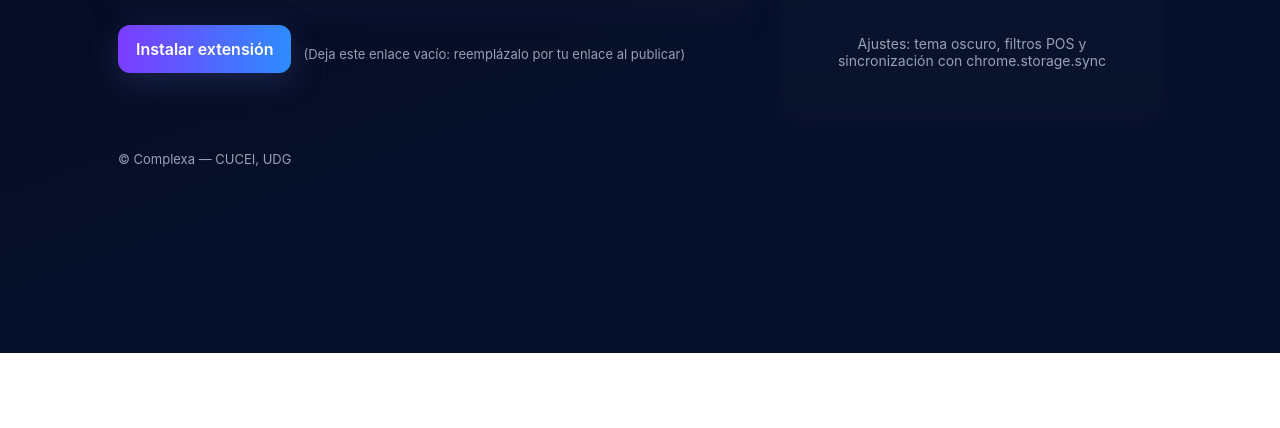
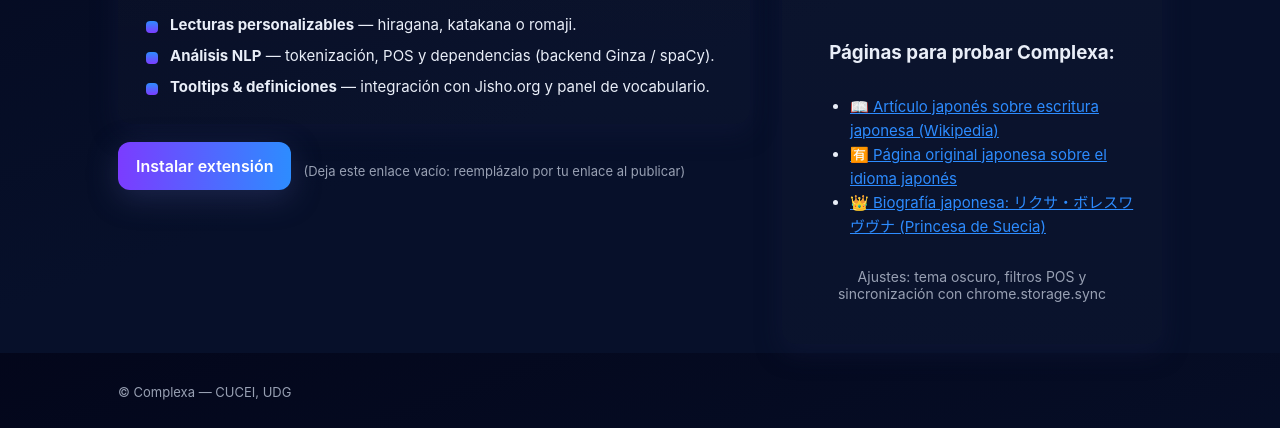
Before and after one commit to rositaa-as/PaginaStand, a plain HTML site: page index.html in a window 1280 px wide. Shown: the part 487-915 px from the top of the page. Before the commit the page ends 840 px from the top, so only its background shows below. Drawn offline with Linux system fonts and the light colour scheme.

Commit message:
Update index.html

```diff
--- a/index.html
+++ b/index.html
@@ -93,13 +93,27 @@
           <div style="height:220px;display:flex;align-items:center;justify-content:center;border-radius:10px;background:linear-gradient(180deg, rgba(255,255,255,0.01), rgba(255,255,255,0.00));">
             <div style="width:160px;opacity:0.95">
               <img src="logo.png" alt="logo" style="width:100%;height:auto;display:block;margin:0 auto;border-radius:8px;" />
-            </div>
           </div>
+        </div>
 
-          <p style="margin-top:14px" class="muted">Ajustes: tema oscuro, filtros POS y sincronización con chrome.storage.sync</p>
-        </div>
+        <h3 style="margin-top:20px">Páginas para probar Complexa:</h3>
+        <ul style="font-size:15px;line-height:1.6;text-align:left;display:inline-block;margin-top:12px">
+          <li>
+            <a href="https://ja.wikipedia.org/wiki/%E3%82%B8%E3%83%A5%E3%83%94%E3%82%BF%E3%83%BC%E6%96%87%E5%AD%97" target="_blank" style="color:var(--accent-b)">📖 Artículo japonés sobre escritura japonesa (Wikipedia)</a>
+          </li>
+          <li>
+            <a href="https://ja.wikipedia.org/wiki/%E6%97%A5%E6%9C%AC%E8%AA%9E" target="_blank" style="color:var(--accent-b)">🈶 Página original japonesa sobre el idioma japonés</a>
+          </li>
+          <li>
+            <a href="https://ja.wikipedia.org/wiki/%E3%83%AA%E3%82%AF%E3%82%B5%E3%83%BB%E3%83%9C%E3%83%AC%E3%82%B9%E3%83%AF%E3%83%B4%E3%83%B4%E3%83%8A_%28%E3%82%B9%E3%82%A6%E3%82%A7%E3%83%BC%E3%83%87%E3%83%B3%E7%8E%8B%E5%A6%83%29" target="_blank" style="color:var(--accent-b)">👑 Biografía japonesa: リクサ・ボレスワヴヴナ (Princesa de Suecia)</a>
+          </li>
+        </ul>
+
+
+        <p style="margin-top:14px" class="muted">Ajustes: tema oscuro, filtros POS y sincronización con chrome.storage.sync</p>
       </div>
-    </section>
+    </div>
+  </section>
 
     <footer>
       <div>© Complexa — CUCEI, UDG</div>
```
